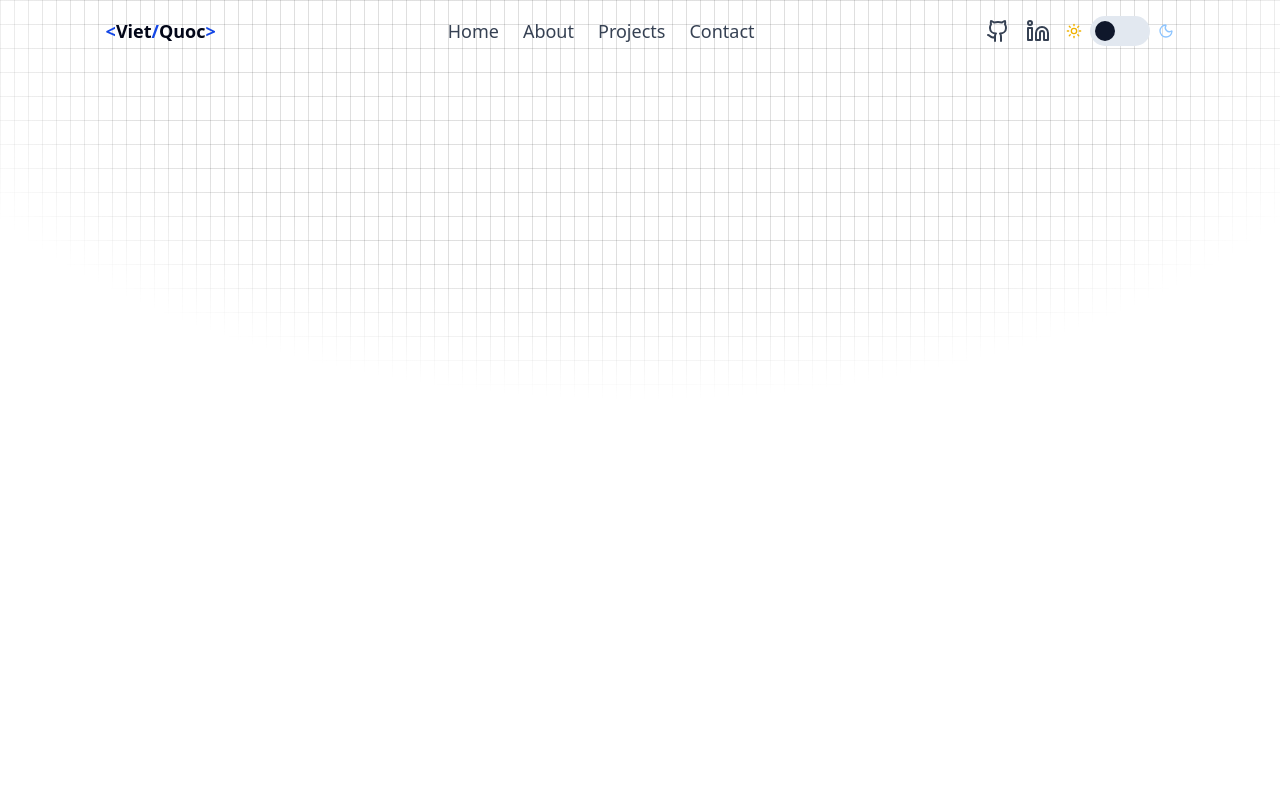
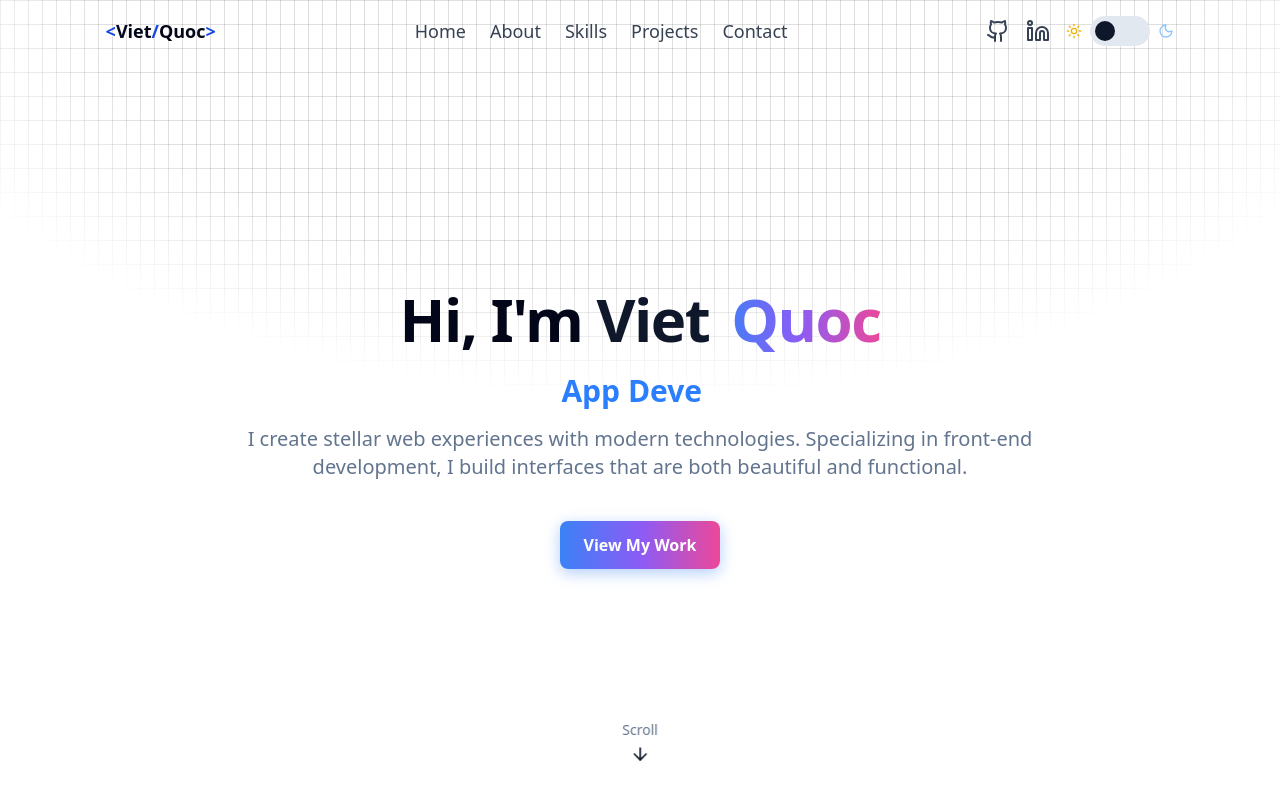
Before and after one commit to vietviet08/MP-Personal, a Next.js app: page / in a window 1280 px wide. Shown: the top 800 px of the page. Built offline with nearby package versions, Linux system fonts and the light colour scheme.

Commit message:
home-section: done home secton & base another file

```diff
--- a/package.json
+++ b/package.json
@@ -19,6 +19,7 @@
     "next-themes": "^0.4.6",
     "react": "^19.0.0",
     "react-dom": "^19.0.0",
+    "react-type-animation": "^3.2.0",
     "tailwind-merge": "^3.3.1"
   },
   "devDependencies": {
--- a/src/app/globals.css
+++ b/src/app/globals.css
@@ -131,3 +131,86 @@
   -webkit-backdrop-filter: blur(12px);
   backdrop-filter: blur(12px);
 }
+
+/* Fade-in animations */
+@keyframes fadeIn {
+  from { opacity: 0; }
+  to { opacity: 1; }
+}
+
+.animate-fade-in {
+  animation: fadeIn 1s ease-in-out forwards;
+}
+
+.animate-fade-in-delay-1 {
+  animation: fadeIn 1s ease-in-out 0.5s forwards;
+}
+
+.animate-fade-in-delay-2 {
+  animation: fadeIn 1s ease-in-out 1s forwards;
+}
+
+.animate-fade-in-delay-3 {
+  animation: fadeIn 1s ease-in-out 1.5s forwards;
+}
+
+.animate-fade-in-delay-4 {
+  animation: fadeIn 1s ease-in-out 2s forwards;
+}
+
+.animate-fade-in-delay-5 {
+  animation: fadeIn 1s ease-in-out 2.5s forwards;
+}
+
+/* Fade out animation */
+@keyframes fadeOut {
+  from { opacity: 1; }
+  to { opacity: 0; }
+}
+
+.animate-fade-out {
+  animation: fadeOut 1s ease-in-out forwards;
+}
+
+/* Gradient text effect */
+.text-gradient {
+  background: linear-gradient(90deg, #3b82f6, #8b5cf6, #ec4899);
+  -webkit-background-clip: text;
+  background-clip: text;
+  -webkit-text-fill-color: transparent;
+  color: transparent;
+}
+
+/* Cosmic button */
+.cosmic-button {
+  position: relative;
+  display: inline-block;
+  padding: 0.75rem 1.5rem;
+  font-weight: 600;
+  color: #fff;
+  background: linear-gradient(90deg, #3b82f6, #8b5cf6, #ec4899);
+  border-radius: 0.5rem;
+  overflow: hidden;
+  transition: all 0.3s ease;
+  box-shadow: 0 4px 15px rgba(59, 130, 246, 0.4);
+}
+
+.cosmic-button::before {
+  content: '';
+  position: absolute;
+  top: 0;
+  left: -100%;
+  width: 100%;
+  height: 100%;
+  background: linear-gradient(90deg, transparent, rgba(255, 255, 255, 0.2), transparent);
+  transition: 0.5s;
+}
+
+.cosmic-button:hover {
+  transform: translateY(-3px);
+  box-shadow: 0 8px 20px rgba(59, 130, 246, 0.6);
+}
+
+.cosmic-button:hover::before {
+  left: 100%;
+}
--- a/src/app/layout.tsx
+++ b/src/app/layout.tsx
@@ -2,11 +2,15 @@ import type { Metadata } from "next";
 import { Geist, Geist_Mono } from "next/font/google";
 import "./globals.css";
 import { ThemeProvider } from "@/components/theme-provider";
-import { Header } from "@/components/Header";
-import Footer from "@/components/Footer";
+import { Header } from "@/components/Header/Header";
+import Footer from "@/components/Footer/Footer";
+import { HeroSection } from "@/components/Home/HeroSection";
 
 const geistSans = Geist({
-    variable: "--font-geist-sans",
+    variable: "--font-poppins",
+    display: "swap",
+    weight: ["100", "200", "300", "400", "500", "600", "700", "800", "900"],
+    style: ["normal"],
     subsets: ["latin"],
 });
 
@@ -37,14 +41,21 @@ export default function RootLayout({
                     enableSystem
                     disableTransitionOnChange
                 >
+                    {/* Background grid pattern */}
                     <div className="absolute inset-0 bg-[linear-gradient(to_right,#4f4f4f2e_1px,transparent_1px),linear-gradient(to_bottom,#4f4f4f2e_1px,transparent_1px)] bg-[size:14px_24px] [mask-image:radial-gradient(ellipse_60%_50%_at_50%_0%,#000_70%,transparent_100%)] -z-10">
                     </div>
                     <div className="relative flex min-h-screen flex-col">
-                        {/* Include Header */}
+                        {/* Fixed Header */}
                         <Header />
-                        <main className="flex-1">
-                            {children}
-                        </main>
+
+                        {/* Main content container with padding to account for fixed header */}
+                        <div className="flex-1 flex flex-col pt-16">
+                            <HeroSection />
+                            <main className="flex-1">
+                                {children}
+                            </main>
+                        </div>
+
                         <Footer/>
                     </div>
                 </ThemeProvider>
--- /dev/null
+++ b/src/components/About/About.tsx
@@ -0,0 +1,7 @@
+import React from 'react'
+
+export const About = () => {
+  return (
+    <div>About</div>
+  )
+}
--- /dev/null
+++ b/src/components/Contact/Contact.tsx
@@ -0,0 +1,7 @@
+import React from 'react'
+
+export const Contact = () => {
+  return (
+    <div>Contact</div>
+  )
+}
--- a/src/components/Header.tsx
+++ b/src/components/Header/Header.tsx
@@ -1,13 +1,14 @@
 "use client";
 
 import React, { useEffect, useState } from "react";
-import { ModeToggle } from "./theme-toggle/theme-toggle";
+import { ModeToggle } from "../theme-toggle/theme-toggle";
 import { GithubIcon, LinkedinIcon } from "lucide-react";
 
 export const Header = () => {
     const menuItems = [
         { name: "Home", href: "#" },
         { name: "About", href: "#" },
+        { name: "Skills", href: "#" },
         { name: "Projects", href: "#" },
         { name: "Contact", href: "#" },
     ];
@@ -19,6 +20,7 @@ export const Header = () => {
         const handleScroll = () => {
             setIsScroll(window.scrollY > 50);
         };
+        setIsOpen(false);
         window.addEventListener("scroll", handleScroll);
         return () => {
             window.removeEventListener("scroll", handleScroll);
@@ -28,7 +30,7 @@ export const Header = () => {
     return (
         <header
             className={
-                "fixed top-0 left-0 w-full z-50 transition duration-300 px-[7vw] ]" +
+                "fixed top-0 left-0 w-full z-50 transition duration-300 px-[2vw] md:px-[7vw] " +
                 (isScroll
                     ? " bg-white/50 dark:bg-[#020618]/50 backdrop-filter backdrop-blur-md shadow-md "
                     : "bg-transparent")
@@ -108,7 +110,7 @@ export const Header = () => {
                 </div>
 
                 {isOpen && (
-                    <div className="absolute top-16 left-1/2 transform -translate-x-1/2 w-4/5 bg-white/50 dark:bg-[#020618]/50 backdrop-filter backdrop-blur-lg z-50 rounded-lg shadow-lg md:hidden">
+                    <div className="absolute top-16 left-1/2 transform -translate-x-1/2 w-11/12 bg-white/50 dark:bg-[#020618]/50 backdrop-filter backdrop-blur-md z-50 rounded-lg shadow-lg md:hidden">
                         <ul className="flex flex-col items-center space-y-4 py-4 text-gray-700 dark:text-gray-300">
                             {menuItems.map((item) => (
                                 <li key={item.name}>
--- /dev/null
+++ b/src/components/Home/HeroSection.tsx
@@ -0,0 +1,104 @@
+"use client";
+
+import { ArrowDown } from "lucide-react";
+import React, { useEffect, useState } from "react";
+import { TypeAnimation } from "react-type-animation";
+
+export const HeroSection = () => {
+    const [isScrolling, setIsScrolling] = useState(false);
+    const [showScrollIcon, setShowScrollIcon] = useState(true);
+
+    const handleScroll = () => {
+        if (!isScrolling) {
+            setIsScrolling(true);
+            setShowScrollIcon(false);
+
+            // After 2 seconds, reset the scrolling state and show the icon again
+            setTimeout(() => {
+                setIsScrolling(false);
+                setShowScrollIcon(true);
+            }, 2000);
+        }
+    };
+
+    useEffect(() => {
+        window.addEventListener("scroll", handleScroll);
+        return () => {
+            window.removeEventListener("scroll", handleScroll);
+        };
+    }, [isScrolling]);
+
+    return (
+        <section
+            id="hero"
+            className="relative min-h-[calc(100vh-64px)] flex flex-col items-center justify-center px-4 w-full"
+        >
+            <div className="container max-w-4xl mx-auto text-center z-10">
+                <div className="space-y-6">
+                    <h1 className="text-4xl md:text-6xl font-bold tracking-tight">
+                        <span className="opacity-0 animate-fade-in">
+                            {" "}
+                            Hi, I'm
+                        </span>
+                        <span className="text-primary opacity-0 animate-fade-in-delay-1">
+                            {" "}
+                            Viet
+                        </span>
+                        <span className="text-gradient ml-2 opacity-0 animate-fade-in-delay-2">
+                            {" "}
+                            Quoc
+                        </span>
+                    </h1>
+
+                    <TypeAnimation
+                        sequence={[
+                            "Fullstack Developer",
+                            2000,
+                            "App Developer",
+                            2000,
+                            "DevOps Engineer",
+                            2000,
+                            "AI Enthusiast",
+                            2000,
+                        ]}
+                        speed={{ type: "keyStrokeDelayInMs", value: 100 }}
+                        deletionSpeed={{
+                            type: "keyStrokeDelayInMs",
+                            value: 50,
+                        }}
+                        cursor={true}
+                        wrapper="span"
+                        className="text-blue-500 text-2xl md:text-3xl font-semibold opacity-0 animate-fade-in-delay-2"
+                        style={{ whiteSpace: "pre" }}
+                        repeat={Infinity}
+                    />
+
+                    <p className="text-lg mt-4 md:text-xl text-muted-foreground max-2-2xl mx-auto opacity-0 animate-fade-in-delay-3">
+                        I create stellar web experiences with modern
+                        technologies. Specializing in front-end development, I
+                        build interfaces that are both beautiful and functional.
+                    </p>
+
+                    <div className="pt-4 opacity-0 animate-fade-in-delay-4">
+                        <a href="#projects" className="cosmic-button">
+                            View My Work
+                        </a>
+                    </div>
+                </div>
+            </div>
+
+            <div
+                className={`absolute bottom-8 left-1/2 transform -translate-x-1/2 ${
+                    showScrollIcon ? 'animate-fade-in-delay-5' : 'animate-fade-out'
+                }`}
+            >
+                <div className="flex flex-col items-center">
+                    <span className="text-sm text-muted-foreground mb-2">
+                        Scroll
+                    </span>
+                    <ArrowDown className="h-5 w-5 text-primary animate-bounce" />
+                </div>
+            </div>
+        </section>
+    );
+};
--- /dev/null
+++ b/src/components/Projects/Projects.tsx
@@ -0,0 +1,7 @@
+import React from 'react'
+
+export const Projects = () => {
+  return (
+    <div>Projects</div>
+  )
+}
--- /dev/null
+++ b/src/components/Skills/Skills.tsx
@@ -0,0 +1,7 @@
+import React from 'react'
+
+export const Skills = () => {
+  return (
+    <div>Skills</div>
+  )
+}
```
Also changed, not shown: src/components/Footer/Footer.tsx (renamed from src/components/Footer.tsx), 1 other file (tests, documents, lock files or other folders).
